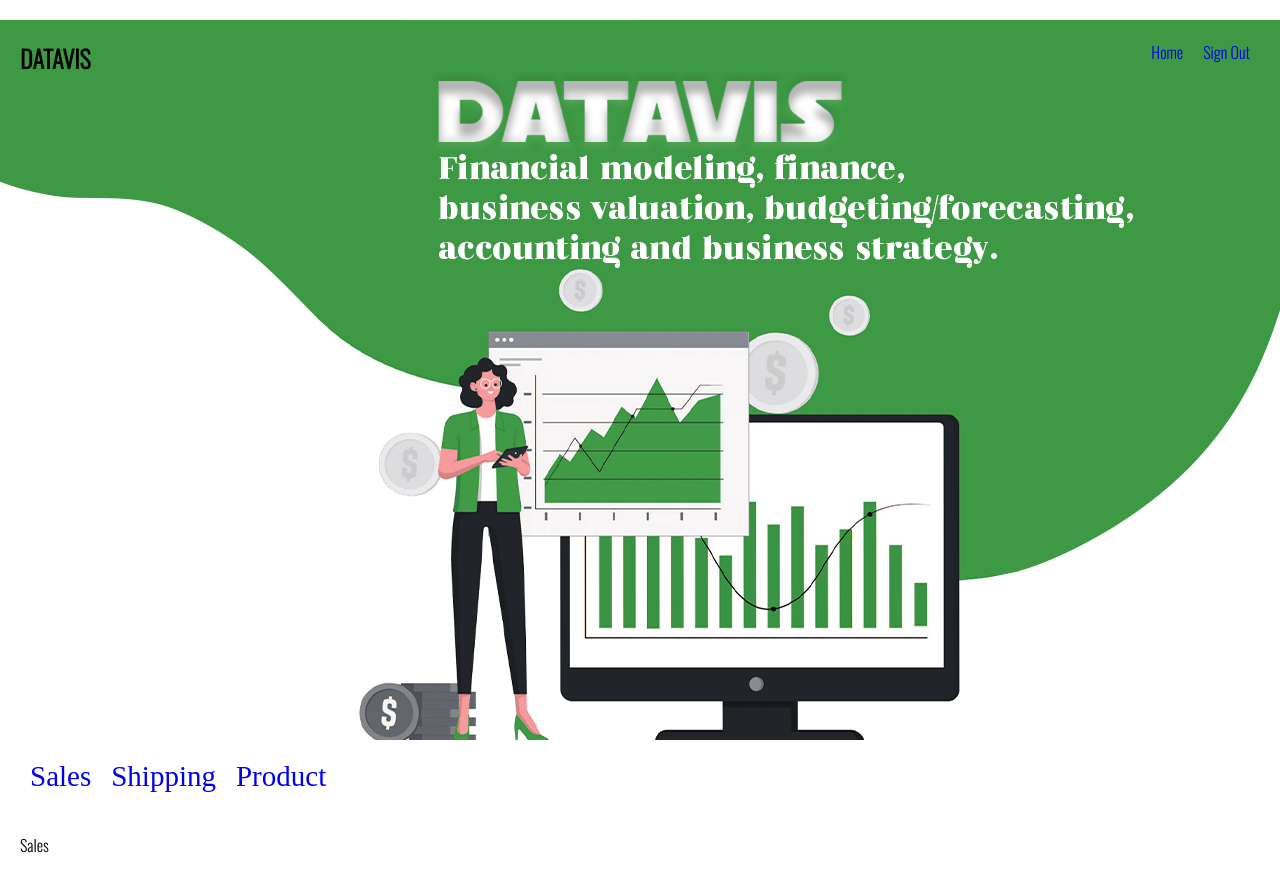
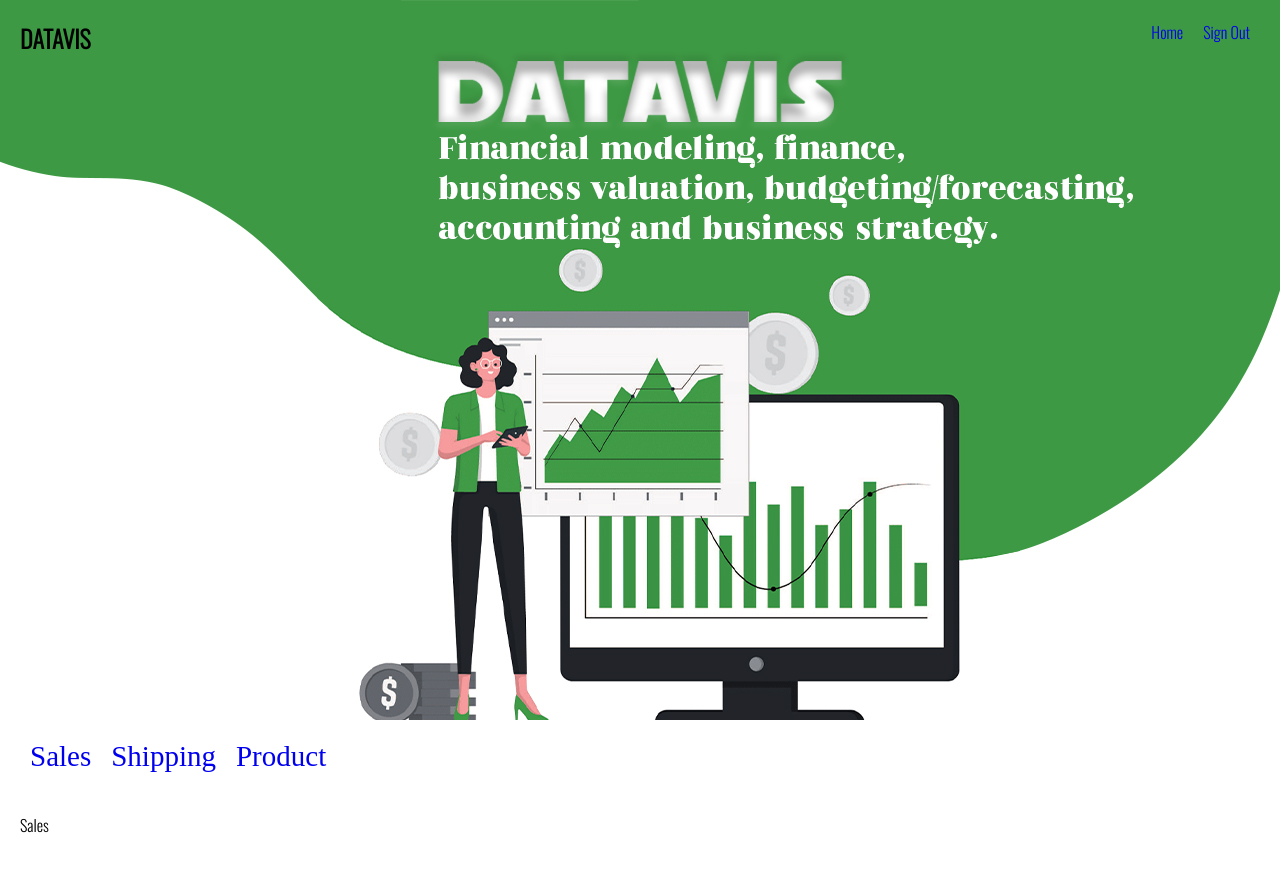
Before and after one commit to Anudeep-313/mini-project, a PHP site: page / in a window 1280 px wide. Shown: the top 876 px of the page. Run offline with PHP 8.4, Linux system fonts and the light colour scheme; grey boxes are pictures that could not be loaded.

Commit message:
Update style.css

```diff
--- a/style.css
+++ b/style.css
@@ -15,7 +15,7 @@
 .nav{
     display: flex;
     justify-content: space-between;
-    margin: 20px 0 0 0;
+    margin: 0 0 0 0;
     padding: 20px;
     top: 0;
     position: sticky;
```
